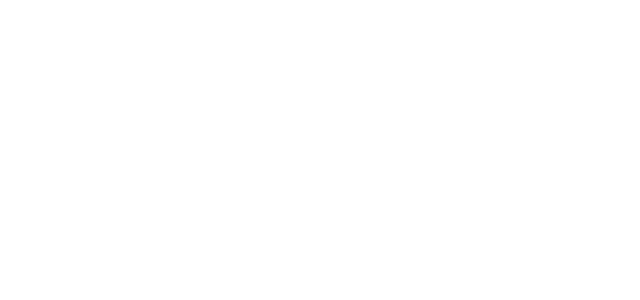
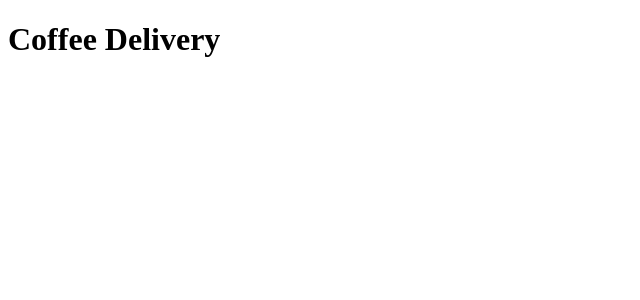
Before and after one commit to Lucasedusi/react-coffee-delivery, a React (Vite) app: page / in a window 1280 px wide. Shown: the top 300 px of the page, without its empty margins (0-640 px from the left). Built offline with nearby package versions, Linux system fonts and the light colour scheme.

Commit message:
fix: return bug

```diff
--- a/src/App.tsx
+++ b/src/App.tsx
@@ -1,7 +1,7 @@
 import { useEffect, useState } from "react";
 
 function App() {
-	<h1>Coffee Delivery</h1>;
+	return <h1>Coffee Delivery</h1>;
 }
 
 export default App;
```
